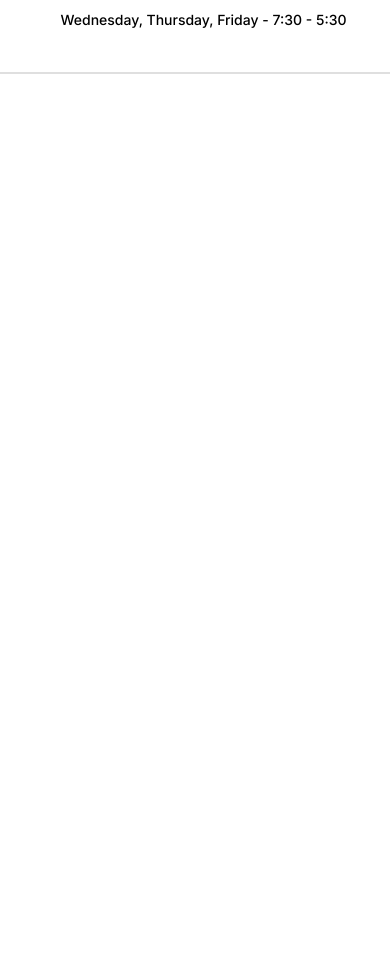
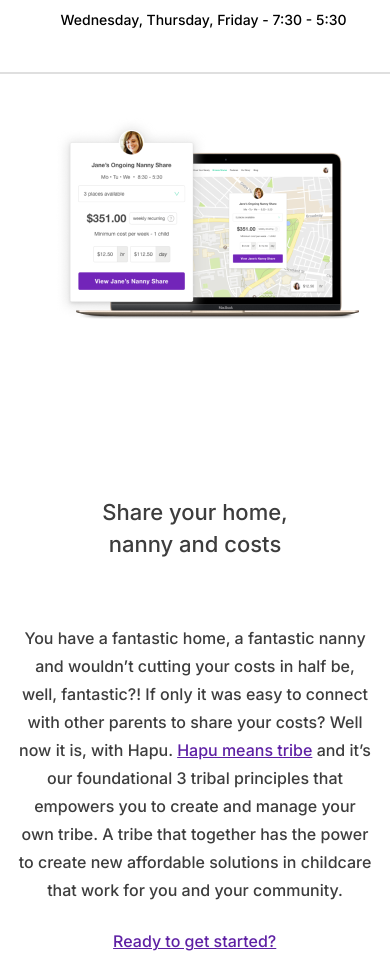
Before and after one commit to Doug-Fernando/Hapu-Clone, a React (Create React App) app: page / in a window 390 px wide. Shown: the part 684-1637 px from the top of the page. Before the commit the page ends 844 px from the top, so only its background shows below. Built offline with nearby package versions, Linux system fonts and the light colour scheme.

Commit message:
feat: Add AboutSection ( mobile version )

```diff
--- a/src/Pages/Home/index.js
+++ b/src/Pages/Home/index.js
@@ -2,12 +2,14 @@
 
 import Header from '../../components/Header';
 import FeatPerson from '../../components/FeatPersonSection';
+import AboutSection from '../../components/AboutSection';
 
 function index() {
   return (
     <>
       <Header />
       <FeatPerson />
+      <AboutSection />
     </>
   );
 }
--- /dev/null
+++ b/src/components/AboutSection/index.js
@@ -0,0 +1,31 @@
+import React from 'react';
+
+import planImage from '../../images/ImageSection1.png';
+import { AboutImage, AboutPhrase, AboutText, GetStartedLink } from './style';
+
+function index() {
+  return (
+    <>
+      <AboutImage src={ planImage } alt="Plan image" />
+      <AboutPhrase>
+        Share your home, nanny and costs
+      </AboutPhrase>
+      <AboutText>
+        You have a fantastic home, a fantastic nanny and wouldn’t cutting your
+        costs in half be, well, fantastic?! If only it was easy to connect with
+        other parents to share your costs? Well now it is, with Hapu.
+        {' '}
+        <span>Hapu means tribe</span>
+        {' '}
+        and it’s our foundational 3 tribal principles that empowers you to
+        create and manage your own tribe. A tribe that together has the power to
+        create new affordable solutions in childcare that work for you and your community.
+      </AboutText>
+      <GetStartedLink href="/register">
+        Ready to get started?
+      </GetStartedLink>
+    </>
+  );
+}
+
+export default index;
--- /dev/null
+++ b/src/components/AboutSection/style.js
@@ -0,0 +1,58 @@
+import styled from 'styled-components';
+
+export const AboutImage = styled.img`
+  position: absolute;
+  width: 304px;
+  height: 204px;
+  left: 55px;
+  top: 800px;
+`;
+
+export const AboutPhrase = styled.p`
+  position: absolute;
+  height: 64px;
+  left: 19.72%;
+  right: 19.72%;
+  bottom: -50%;
+  font-family: Inter;
+  font-style: normal;
+  font-weight: 500;
+  font-size: 22px;
+  line-height: 32px;
+  text-align: center;
+  color: #3D3D3D;
+`;
+
+export const AboutText = styled.p`
+  position: absolute;
+  left: 4.44%;
+  right: 4.44%;
+  bottom: -90%;
+  font-family: Inter;
+  font-style: normal;
+  font-weight: normal;
+  font-size: 16px;
+  line-height: 28px;
+  text-align: center;
+  color: #3D3D3D;
+
+  span {
+    color: #5E20A4;
+    text-decoration-line: underline;
+  }
+`;
+
+export const GetStartedLink = styled.a`
+  position: absolute;
+  height: 24px;
+  left: 29%;
+  right: 28.33%;
+  bottom: -94%;
+  font-family: Inter;
+  font-style: normal;
+  font-weight: 500;
+  font-size: 16px;
+  line-height: 24px;
+  text-decoration-line: underline;
+  color: #5E20A4;
+`;
--- a/src/components/FeatPersonSection/index.js
+++ b/src/components/FeatPersonSection/index.js
@@ -4,7 +4,7 @@
 
 import { FeatPerson, FeatPersonImg, FeatPersonText, FeatPersonSchedule } from './style';
 
-function Index() {
+function index() {
   return (
     <>
       <FeatPerson />
@@ -19,4 +19,4 @@
   );
 }
 
-export default Index;
+export default index;
--- a/src/components/Header/index.js
+++ b/src/components/Header/index.js
@@ -8,7 +8,7 @@
   BecomeNannyButton, ButtonText, MainPhrase, SecPhrase,
   PlayIconBg, PlayIcon, PlayText } from './style';
 
-function Header() {
+function index() {
   return (
     <>
       <Gradient />
@@ -32,4 +32,4 @@
   );
 }
 
-export default Header;
+export default index;
--- a/src/components/Header/style.js
+++ b/src/components/Header/style.js
@@ -10,7 +10,7 @@
   opacity: 0.9;
 `;
 
-export const Gradient = styled.section`
+export const Gradient = styled.header`
   position: absolute;
   width: 100%;
   height: 540px;
```
Also changed, not shown: src/images/ImageSection1.png (added).
